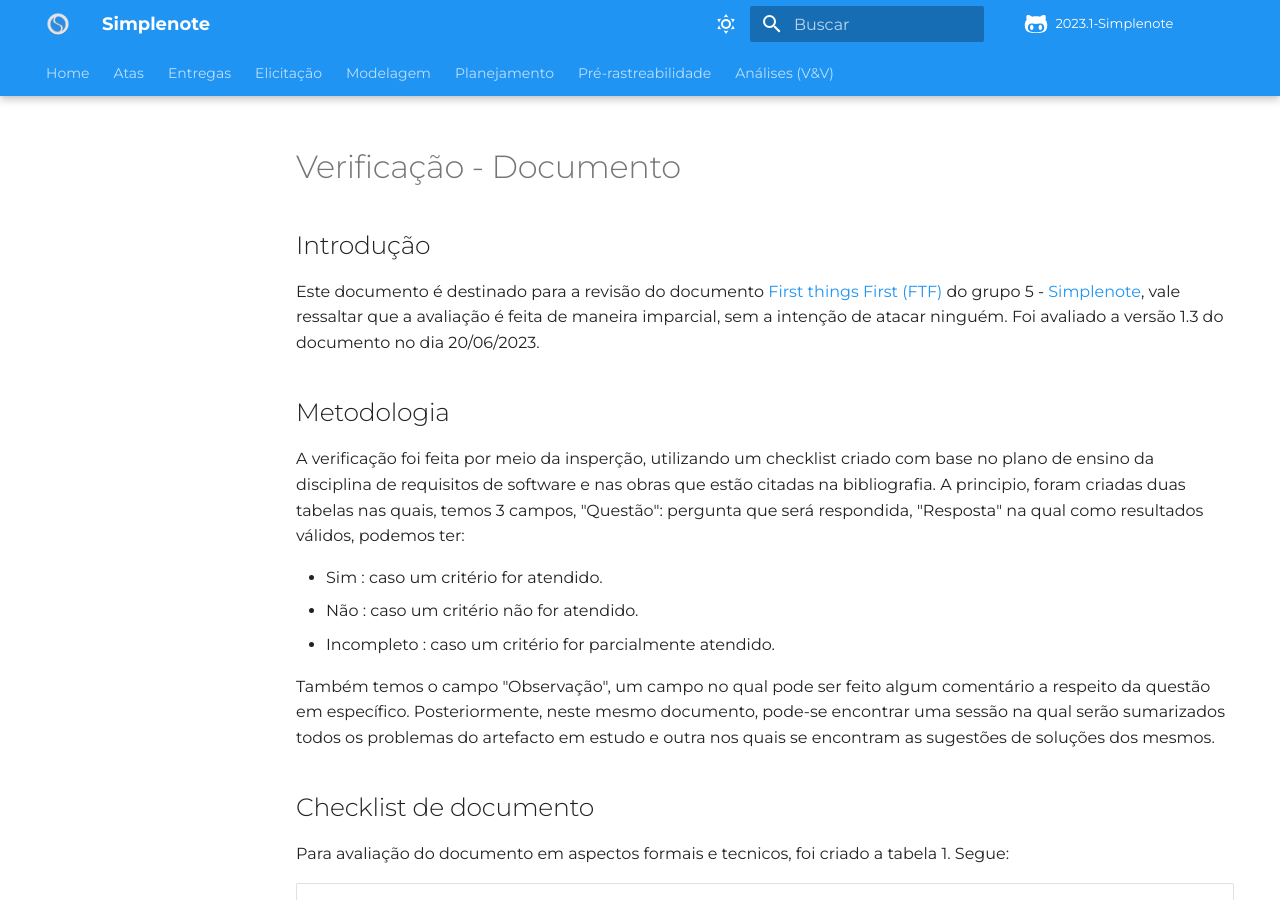
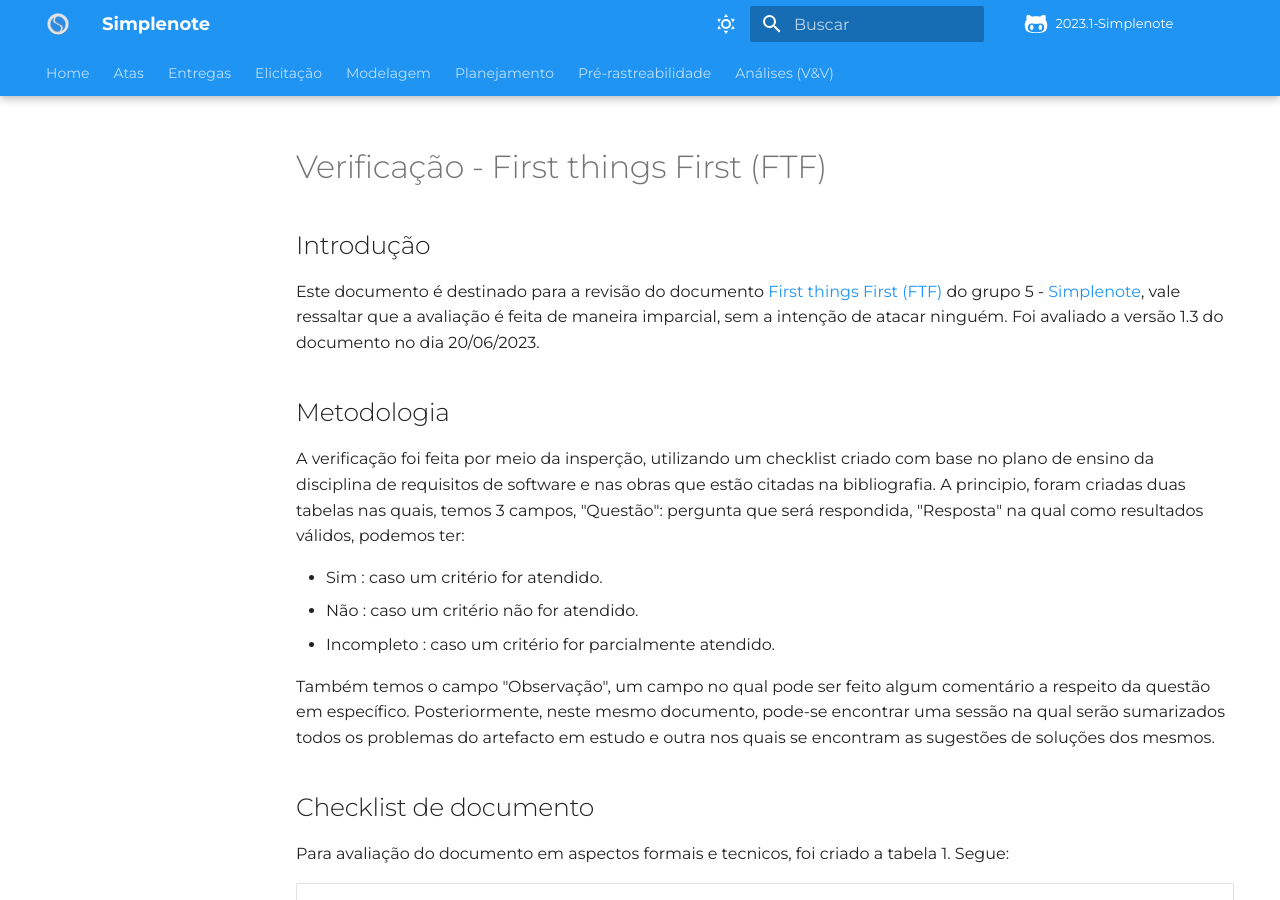
Before and after one commit to Requisitos-de-Software/2023.1-Simplenote, an MkDocs documentation site: the page built from docs/Analise-Grupo5/Elicitação/priorização/FTF.md, in a window 1280 px wide and 900 px high. Built offline with MkDocs 1.6.1 and Material for MkDocs 9.7.7, drawn with Linux system fonts in a browser that asks for light colours; some web fonts are replaced; comment, search, counter and statistics services are not loaded.

Commit message:
Update FTF.md

```diff
--- a/docs/Analise-Grupo5/Elicitação/priorização/FTF.md
+++ b/docs/Analise-Grupo5/Elicitação/priorização/FTF.md
@@ -1,4 +1,4 @@
-# Verificação - Documento
+# Verificação - First things First (FTF)
 
 ## Introdução
 
```
